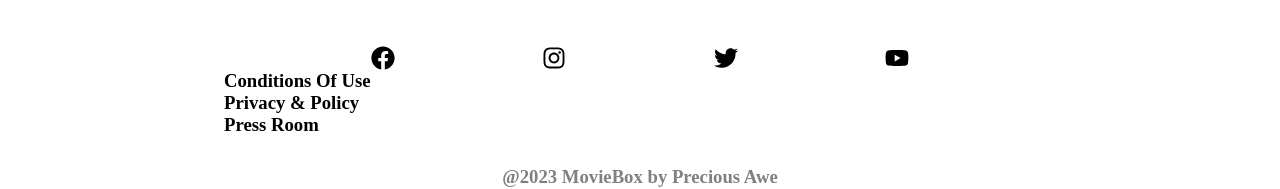
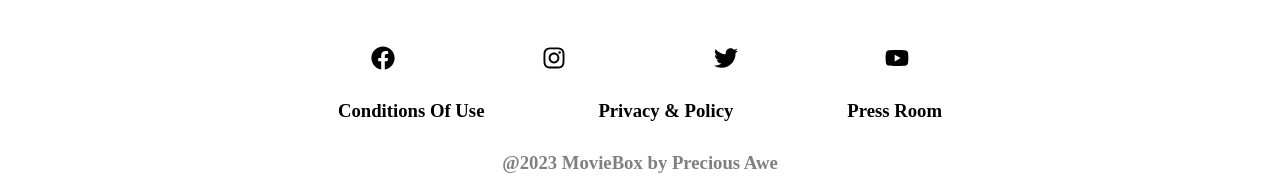
Before and after one commit to Awenes/HNG-stage2, a React (Vite) app: page / in a window 1280 px wide. Shown: the part 734-923 px from the top of the page. Built offline with nearby package versions, Linux system fonts and the light colour scheme; no server answers.

Commit message:
Update footer.css

```diff
--- a/components/footer/footer.css
+++ b/components/footer/footer.css
@@ -14,7 +14,7 @@ footer {
     justify-content: space-evenly;
     align-items: center;
 }
-.text {
+.texts {
     display: flex;
     flex-direction: row;
     flex-wrap: wrap;
```
